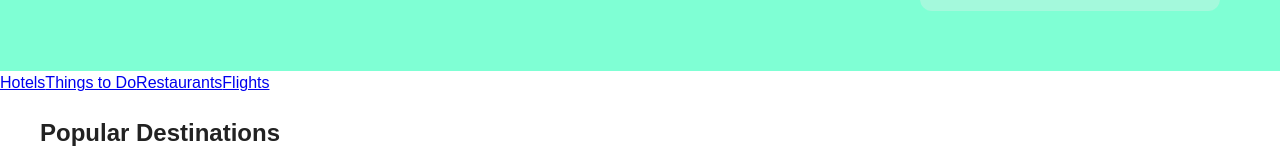
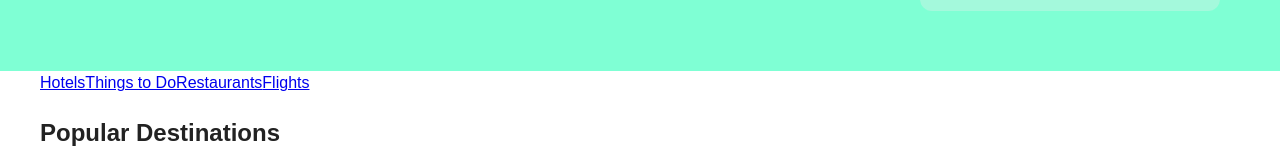
Before and after one commit to faithpacifica/Booking, a React (Create React App) app: page / in a window 1280 px wide. Shown: the part 572-733 px from the top of the page. Built offline with nearby package versions, Linux system fonts and the light colour scheme.

Commit message:
added navbar classname

```diff
--- a/src/components/Navbar/Navbar.js
+++ b/src/components/Navbar/Navbar.js
@@ -3,11 +3,14 @@ import  {Link } from 'react-router-dom';
 
 const Navbar = () => {
     return (
-        <div>
+        <div className='site-navbar'>
+            <div className='container'>
             <Link to='/hotels'>Hotels</Link>
             <Link to='/things_to_do'>Things to Do</Link>
             <Link to='/restaurants'>Restaurants</Link>
             <Link to='/flights'>Flights</Link>
+            </div>
+
         </div>
     );
 };
```
